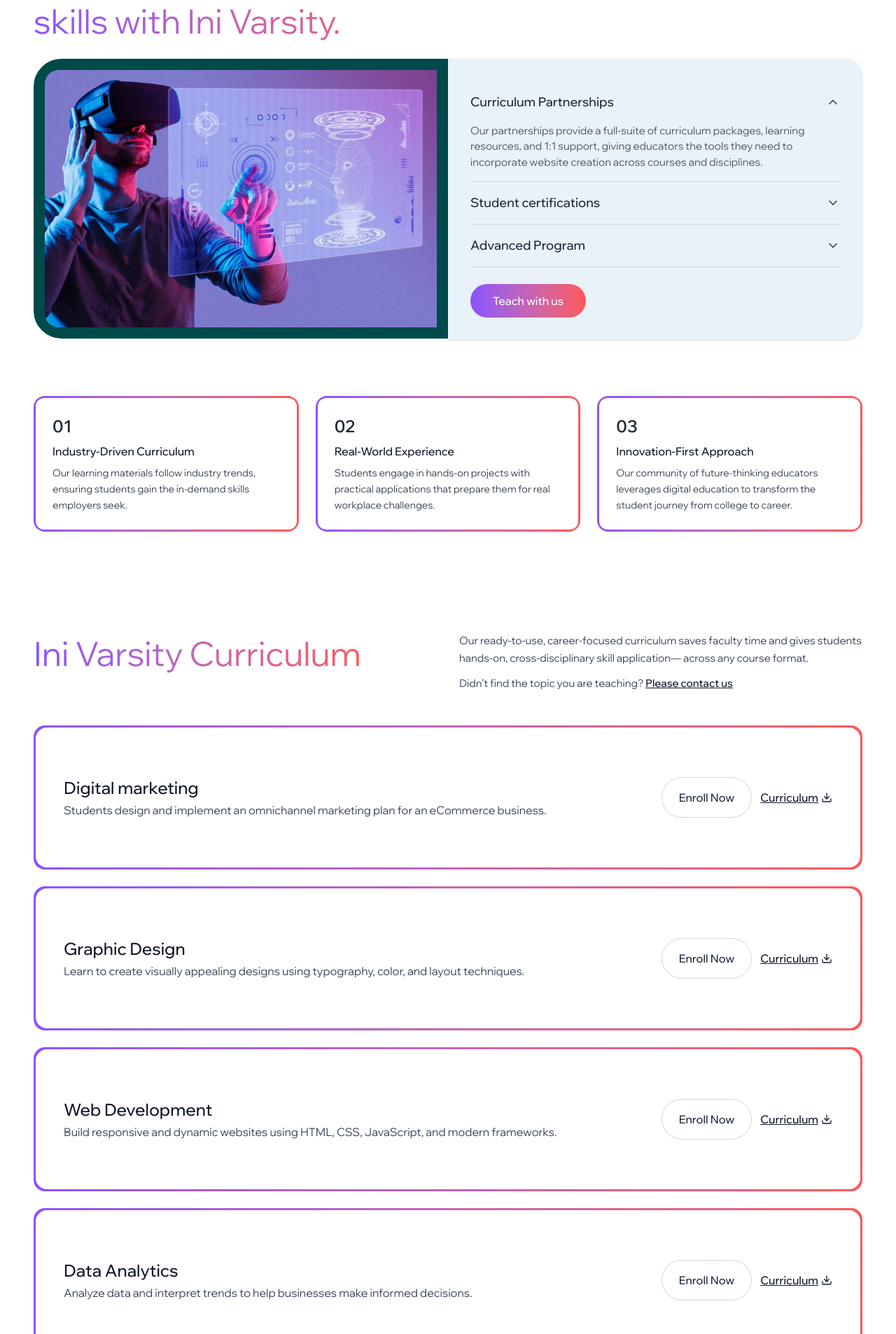
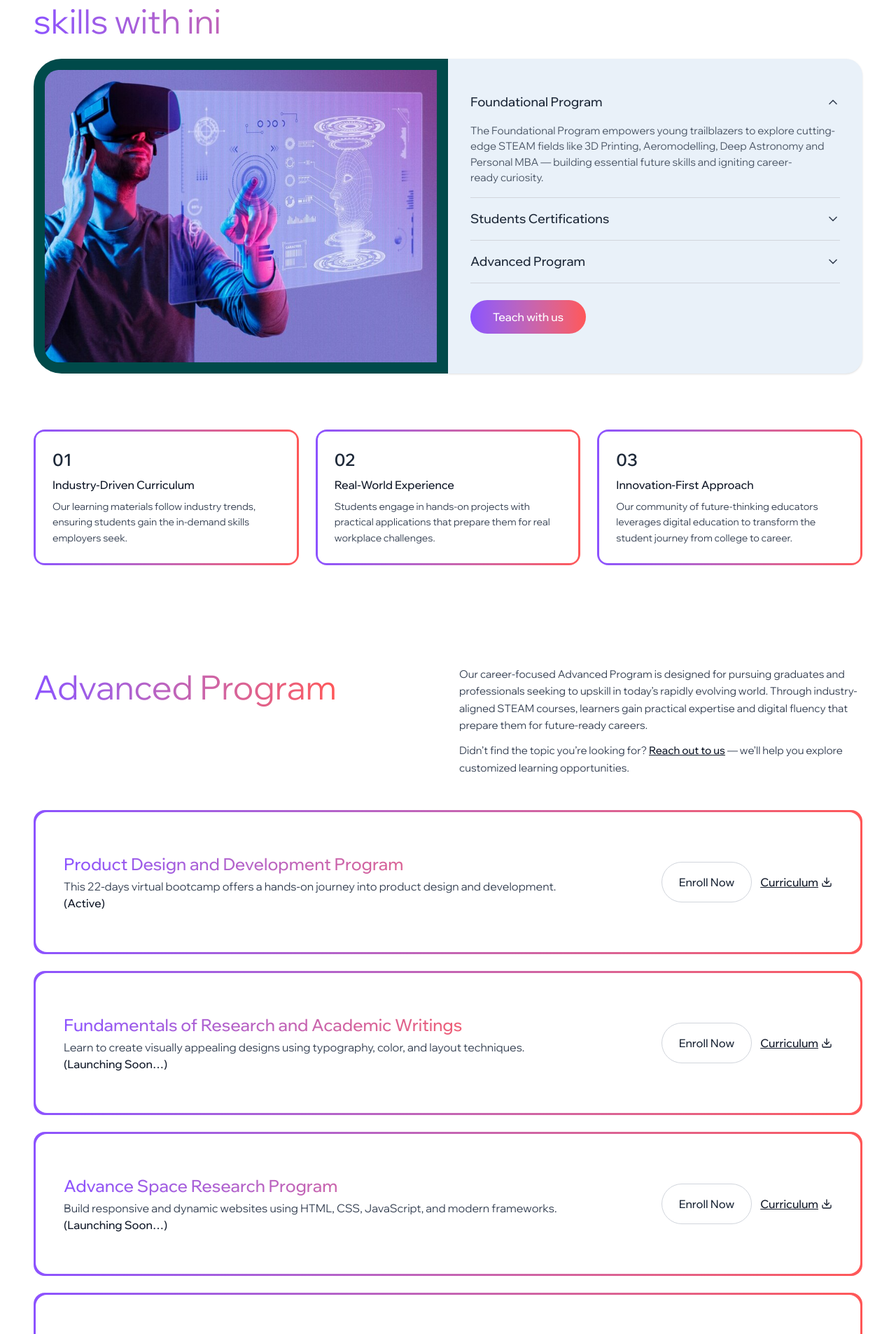
Before and after one commit to SanthoshJayavelu22/Ini-varsity, a React (Vite) app: page /explore in a window 1280 px wide. Shown: the part 1333-3240 px from the top of the page at 70% size. Built offline with nearby package versions, Linux system fonts and the light colour scheme.

Commit message:
one last time

```diff
--- a/src/components/about/WhatWeDo.jsx
+++ b/src/components/about/WhatWeDo.jsx
@@ -5,6 +5,7 @@ import img1 from "../../assets/images/img-4.jpg";
 import img2 from "../../assets/images/img-2.png";
 import img3 from "../../assets/images/img-16.jpg";
 import shiva from "../../assets/images/shiva.jpg";
+import vijay from "../../assets/images/vijay.jpg";
 
 // FAQ Data + matching Unsplash images
 const faqs = [
@@ -59,8 +60,8 @@ const team = [
   },
   {
     name: "Vijay Viswanathan",
-    role: "Chief Marketing Officer",
-    img: "https://images.unsplash.com/photo-1595152772835-219674b2a8a6?auto=format&fit=crop&w=400&q=80",
+    role: "Chief Marketing Officer (CMO)",
+    img: vijay,
   },
 ];
 
--- a/src/components/explore/CertificationSection.jsx
+++ b/src/components/explore/CertificationSection.jsx
@@ -9,28 +9,35 @@ import { Download } from "lucide-react";
 const certifications = [
   {
     id: 1,
-    title: "Ini Foundation",
+    title: "3D Printing",
     description:
       "Our entry-level certification verifies students' essential digital skills and ability to build basic websites with Ini.",
     image: img1,
   },
   {
     id: 2,
-    title: "Ini Foundation",
+    title: "Unmanned Aerial Vehicle",
     description:
       "Our entry-level certification verifies students' essential digital skills and ability to build basic websites with Ini.",
     image: img1,
   },
   {
     id: 3,
-    title: "Ini Foundation",
+    title: "Deep Astronomy",
     description:
       "Our entry-level certification verifies students' essential digital skills and ability to build basic websites with Ini.",
     image: img1,
   },
   {
     id: 4,
-    title: "Ini Foundation",
+    title: "Rocket  Science",
+    description:
+      "Our entry-level certification verifies students' essential digital skills and ability to build basic websites with Ini.",
+    image: img1,
+  },
+    {
+    id: 5,
+    title: "Robotics",
     description:
       "Our entry-level certification verifies students' essential digital skills and ability to build basic websites with Ini.",
     image: img1,
@@ -133,13 +140,13 @@ export default function CertificationSection() {
         </motion.div>
 
         <motion.p
-          className="text-gray-800 mb-6 font-medium"
+          className="text-gray-800 mb-6 font-medium text-2xl"
           initial={{ opacity: 0, y: 20 }}
           whileInView={{ opacity: 1, y: 0 }}
           transition={{ duration: 0.5, delay: 0.3 }}
           viewport={{ once: true }}
         >
-          Our Certification Pathways
+       Foundational Programs
         </motion.p>
 
         {/* Cards */}
--- a/src/components/explore/Curriculum.jsx
+++ b/src/components/explore/Curriculum.jsx
@@ -6,29 +6,34 @@ import { Link } from "react-router-dom";
 const Curriculum = () => {
   const courses = [
     {
-      title: "Digital marketing",
+      title: "Product Design and Development Program",
       description:
-        "Students design and implement an omnichannel marketing plan for an eCommerce business.",
+        "This 22-days virtual bootcamp offers a hands-on journey into product design and development.",
+        status: "(Active)",
     },
     {
-      title: "Graphic Design",
+      title: "Fundamentals of Research and Academic Writings",
       description:
         "Learn to create visually appealing designs using typography, color, and layout techniques.",
+         status: "(Launching Soon…)",
     },
     {
-      title: "Web Development",
+      title: "Advance Space Research Program",
       description:
         "Build responsive and dynamic websites using HTML, CSS, JavaScript, and modern frameworks.",
+          status: "(Launching Soon…)",
     },
     {
-      title: "Data Analytics",
+      title: "Engines for Engineers",
       description:
         "Analyze data and interpret trends to help businesses make informed decisions.",
+          status: "(Launching Soon…)",
     },
     {
-      title: "UI/UX Design",
+      title: "Personal MBA Program",
       description:
         "Understand user experience principles and create intuitive, user-friendly designs.",
+          status: "(Launching Soon…)",
     },
   ];
 
@@ -88,7 +93,7 @@ const Curriculum = () => {
         >
           <motion.div variants={itemVariants}>
             <h2 className="text-4xl md:text-5xl font-light bg-gradient-to-r from-[#8C52FF] to-[#FF5757] text-transparent bg-clip-text mb-6 leading-tight">
-              Ini Varsity Curriculum
+              Advanced Program
             </h2>
           </motion.div>
 
@@ -97,20 +102,19 @@ const Curriculum = () => {
             variants={itemVariants}
           >
             <p>
-              Our ready-to-use, career-focused curriculum saves faculty time and
-              gives students hands-on, cross-disciplinary skill application—
-              across any course format.
+            Our career-focused Advanced Program is designed for pursuing graduates and professionals seeking to upskill in today’s rapidly evolving world. Through industry-aligned STEAM courses, learners gain practical expertise and digital fluency that prepare them for future-ready careers.
+
             </p>
             <p className="mt-3">
-              Didn’t find the topic you are teaching?{" "}
+             Didn’t find the topic you’re looking for?{" "}
               <motion.a
                 href="#"
                 className="underline text-gray-900 hover:text-gray-700 font-medium"
                 whileHover={{ x: 2 }}
                 transition={{ duration: 0.2 }}
               >
-                Please contact us
-              </motion.a>
+               Reach out to us
+              </motion.a> — we’ll help you explore customized learning opportunities.
             </p>
           </motion.div>
         </motion.div>
@@ -127,12 +131,13 @@ const Curriculum = () => {
               <div className="bg-white rounded-2xl p-10 h-70 md:h-50 flex flex-col md:flex-row md:items-center md:justify-between w-full">
                 {/* Left Text */}
                 <div className="mb-4 md:mb-0">
-                  <h3 className="text-2xl font-medium text-gray-900">
+                  <h3 className="text-2xl font-medium bg-gradient-to-r from-[#8C52FF] to-[#FF5757] text-transparent bg-clip-text">
                     {course.title}
                   </h3>
                   <p className="text-gray-700 text-[14px] md:text-[16px] mt-1">
                     {course.description}
                   </p>
+                  <span className="text-md font-medium text-gray-900">{course.status}</span>
                 </div>
 
                 {/* Right Buttons */}
--- a/src/components/explore/TeachWithUs.jsx
+++ b/src/components/explore/TeachWithUs.jsx
@@ -12,19 +12,19 @@ const TeachWithUs = () => {
 
   const accordionData = [
     {
-      title: "Curriculum Partnerships",
+      title: "Foundational Program",
       content:
-        "Our partnerships provide a full-suite of curriculum packages, learning resources, and 1:1 support, giving educators the tools they need to incorporate website creation across courses and disciplines.",
+        "The Foundational Program empowers young trailblazers to explore cutting-edge STEAM fields like 3D Printing, Aeromodelling, Deep Astronomy and Personal MBA  — building essential future skills and igniting career-ready curiosity.",
     },
     {
-      title: "Student certifications",
+      title: "Students Certifications",
       content:
-        "We empower students with professional-level certifications that validate their website creation and digital skills, helping them stand out in a competitive job market.",
+        "We equip students with globally recognized certifications that validate their STEAM skills and innovative thinking, setting them apart in the future workforce.",
     },
     {
       title: "Advanced Program",
       content:
-        "Our advanced tracks support experienced educators who want to integrate Ini deeper into their teaching through advanced projects and mentorship opportunities.",
+        "dvance your career with confidence — gain hands-on experience, master emerging technologies, and earn credentials that showcase your readiness for the global workforce.",
     },
   ];
 
@@ -90,7 +90,7 @@ const TeachWithUs = () => {
           className="text-4xl md:text-5xl font-light bg-linear-to-r from-[#8C52FF] to-[#FF5757] text-transparent bg-clip-text mb-6 leading-tight md:w-xl"
           variants={itemVariants}
         >
-          Teach future-ready digital skills with Ini Varsity.
+        Future-ready digital skills with ini
         </motion.h2>
 
         {/* Top Section - No gap between boxes */}
@@ -100,7 +100,7 @@ const TeachWithUs = () => {
             className="w-full lg:w-1/2 flex justify-center lg:justify-end lg:pr-0"
             variants={imageVariants}
           >
-            <div className="w-full max-w-[600px] h-[300px] md:h-[400px] rounded-r-none rounded-l-[40px] border-16 border-[#004a4a]">
+            <div className="w-full max-w-[600px] h-[300px] md:h-[450px] rounded-r-none rounded-l-[40px] border-16 border-[#004a4a]">
               <motion.img
                 src={img1}
                 className="w-full h-full rounded-l-[20px]"
```
Also changed, not shown: src/assets/images/vijay.jpg (added), 1 other file (tests, documents, lock files or other folders).
